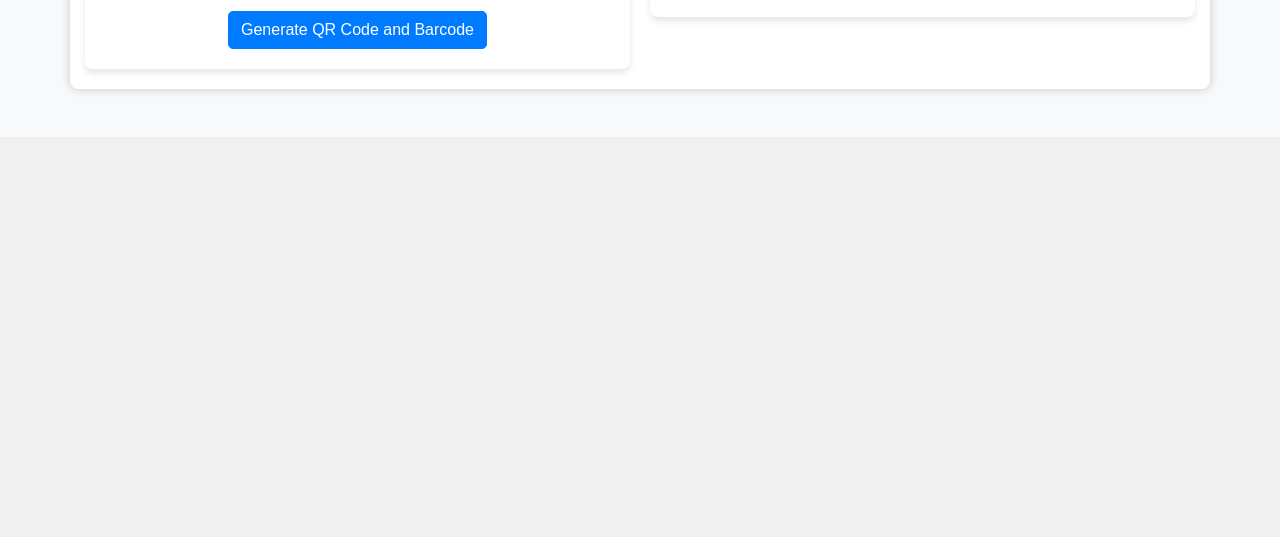
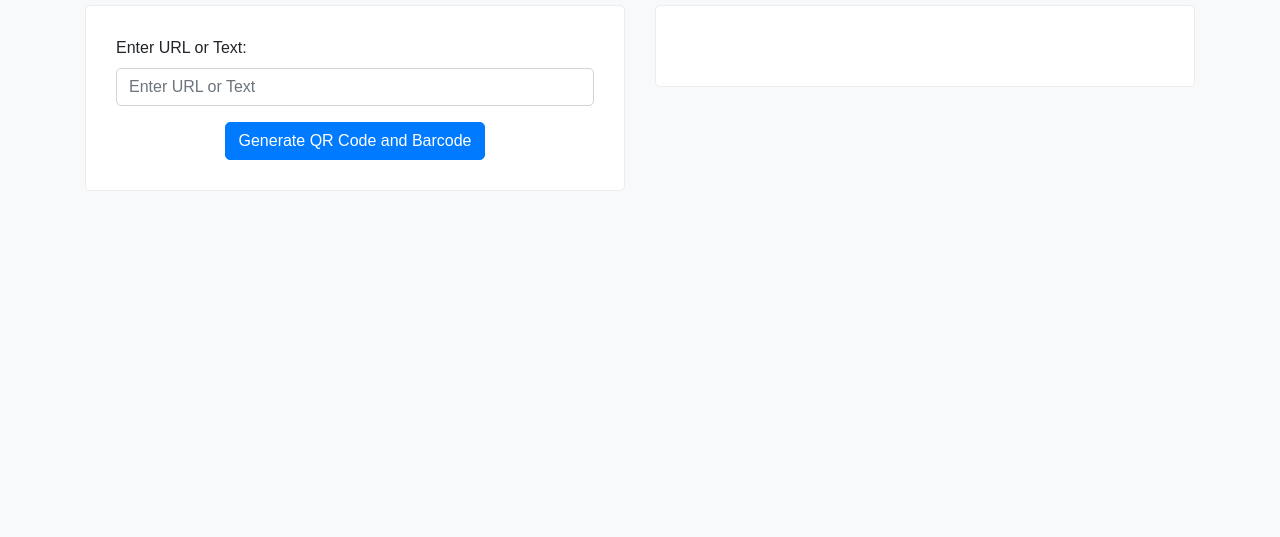
Before and after one commit to nabilahmadofficial/qrcode-barcode-generator, a plain HTML site: page index.html in a window 1280 px wide. Shown: the part 263-800 px from the top of the page. Drawn offline with nearby package versions, Linux system fonts and the light colour scheme.

Commit message:
Redesigned Main Page

```diff
--- a/style.css
+++ b/style.css
@@ -1,44 +1,31 @@
 /* Add your custom styles here */
 body {
-    background-color: #f0f0f0;
+    background-color: #f8f9fa;
     font-family: jost, sans-serif;
 }
 
 .container-fluid {
     background-color: #f7f7f7;
-    padding: 20px 0;
+    margin: 0; /* Remove margin */
+    padding: 0; /* Remove padding */
 }
 
 .container {
-    background-color: #fff;
-    border-radius: 8px;
-    box-shadow: 0 0 10px rgba(0, 0, 0, 0.2);
-    padding: 20px;
-    margin-top: 20px;
+    width: 100% !important;
+    padding-top: 70px !important;
+    padding-bottom: 70px !important;
+    margin-top: 70px;
 }
 
-.row {
-    display: flex;
-    justify-content: center;
-    align-items: center;
-}
-
-.col-md-6 {
-    padding: 0 10px;
-}
 
 .card {
-    border: none;
-    border-radius: 8px;
-    box-shadow: 0 4px 6px rgba(0, 0, 0, 0.1);
-    height: 100%;
+    border: 1px solid #ececec;
+    border-radius: 5px;
+    box-shadow: 0 0px 0px rgba(0, 0, 0, 0.1);
 }
 
 .card-body {
-    padding: 20px;
-    display: flex;
-    flex-direction: column;
-    align-items: center;
+    padding: 30px;
 }
 
 .card-title {
@@ -61,20 +48,18 @@ body {
     background-color: #0056b3;
     border-color: #0056b3;
 }
-
+/* Stylize the QR code and barcode */
 #output {
     text-align: center;
     margin-top: 20px;
-    display: flex;
-    flex-direction: column;
-    align-items: center;
 }
 
-/* Stylize the QR code and barcode */
+/* Add spacing between QR code and barcode */
 #output canvas {
+    margin: 20px auto; /* Adjust the margin to your preference */
+    display: block;
     max-width: 100%;
     height: auto;
-    border: 1px solid #ddd;
     border-radius: 5px;
-    box-shadow: 0 0 10px rgba(0, 0, 0, 0.2);
+    box-shadow: 0 0 2px rgba(0, 0, 0, 0.2);
 }
```
